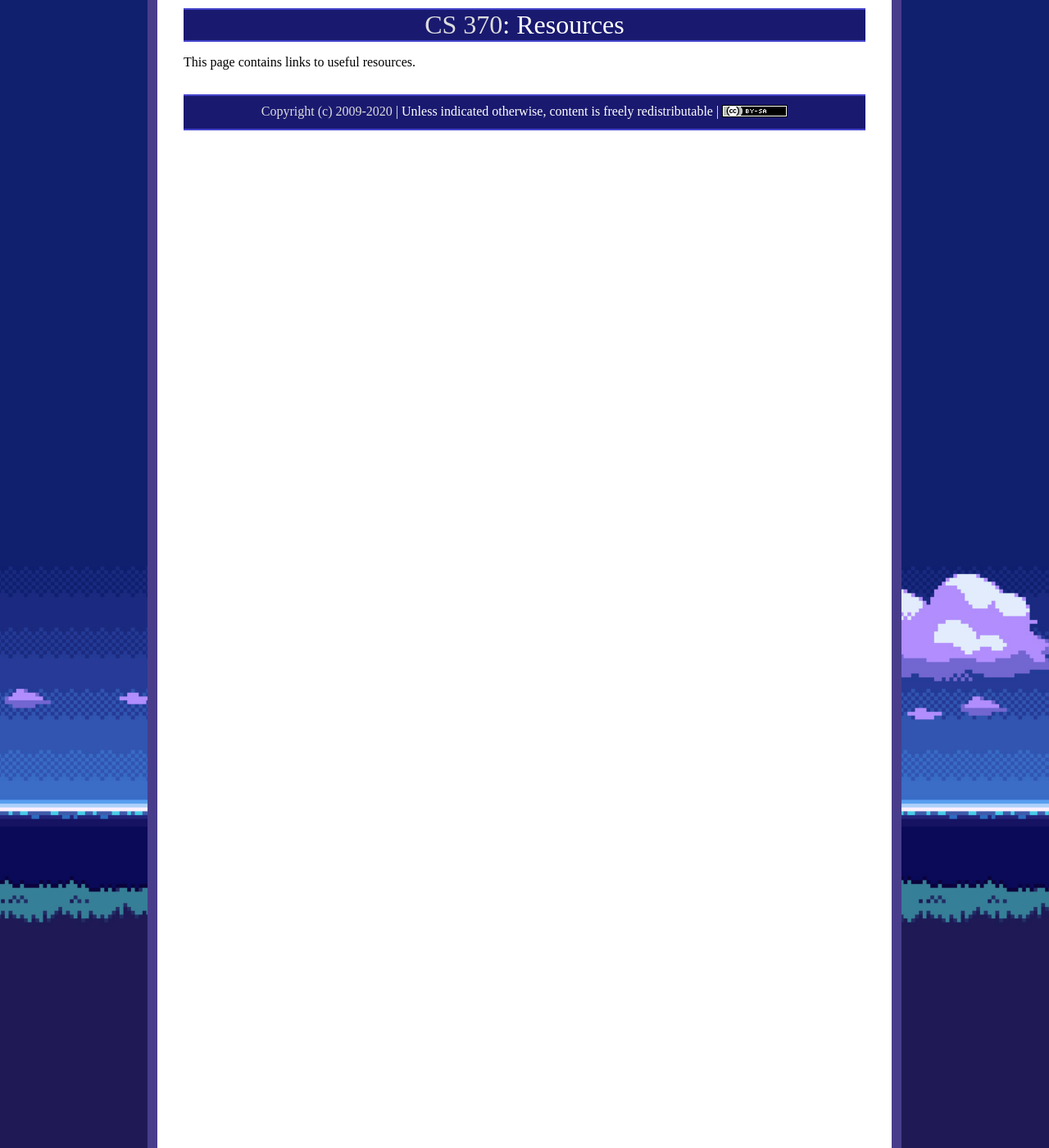
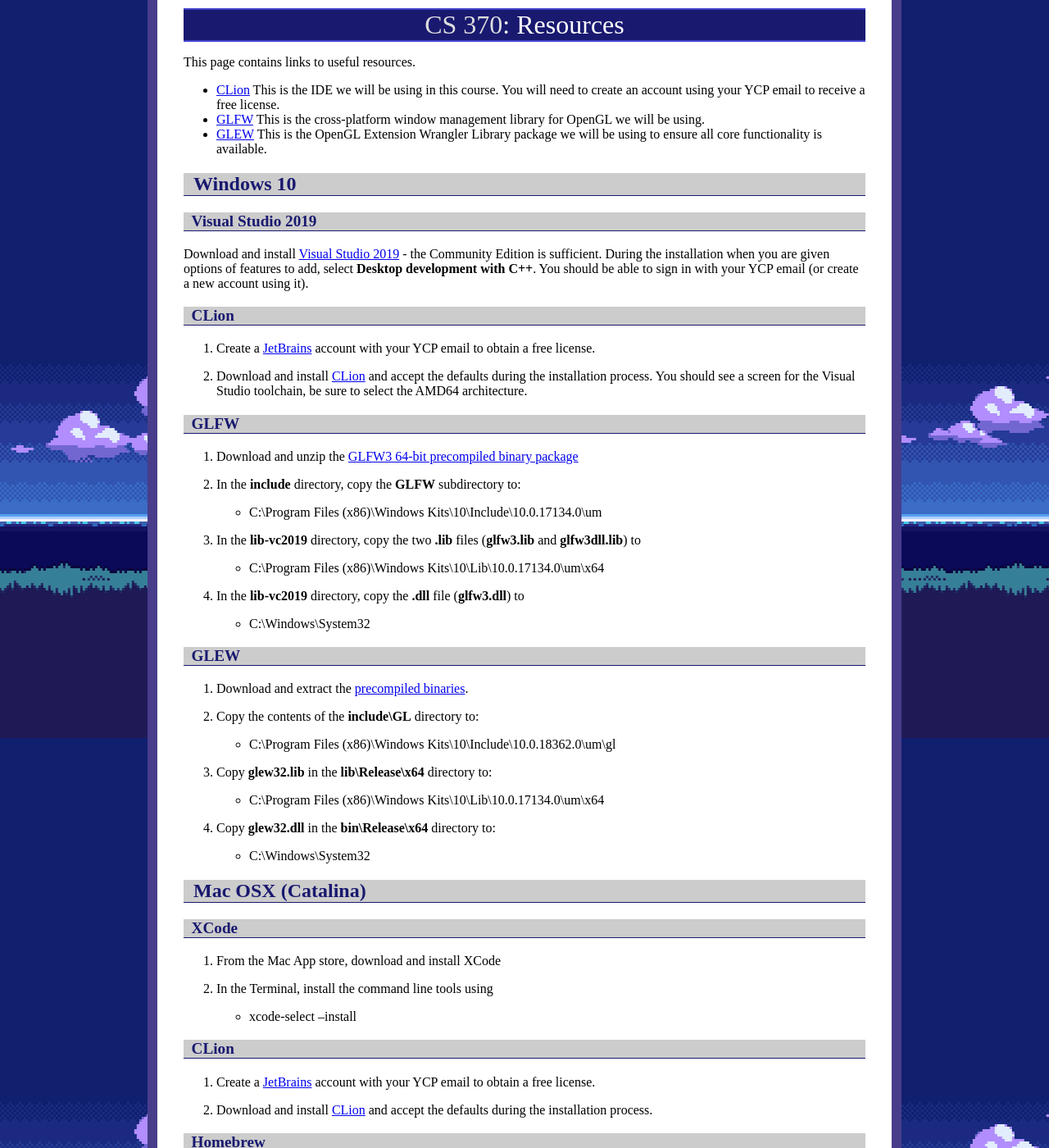
Before and after one commit to ycpcs/cs370-fall2020, a Jekyll site: the page built from resources.md, in a window 1280 px wide and 1400 px high. Shown: the whole window at 82% size. Built offline with Jekyll 4.4.1, drawn with Linux system fonts in a browser that asks for light colours; some of the changed text lies outside the part shown.

Commit message:
update resources
update resources

````diff
--- a/resources.md
+++ b/resources.md
@@ -6,156 +6,90 @@ title: Resources
 This page contains links to useful resources.
 
 
-<!--
--   [Visual Studio 2017](https://e5.onthehub.com/WebStore/ProductsByMajorVersionList.aspx?cmi_cs=1&cmi_mnuMain=bdba23cf-e05e-e011-971f-0030487d8897&ws=c1ca0b0c-0f62-e511-9410-b8ca3a5db7a1&vsro=8) is available through MSDNAA. Use the Desktop Development for C++ option.
--   [FreeGLUT](http://freeglut.sourceforge.net/) the OpenGL window management package we will be using. The package is targetted to Linux, but you can get a distribution for [Windows](http://www.transmissionzero.co.uk/software/freeglut-devel/).
--   [SOIL](http://www.lonesock.net/soil.html) the Simple OpenGL Image Library package we will be using. I have precompiled libraries for Windows and Mac OSX that can be downloaded in the corresponding installation section below.
--   [GLEW](http://glew.sourceforge.net/) the OpenGL Extension Wrangler Library package we will be using for shaders (since Windows contains an old version of OpenGL). NOTE: OSX contains a current version of OpenGL and thus does not require GLEW.
 
-FreeGLUT Installation Instructions
-----------------------------------
+-   [CLion](https://www.jetbrains.com/clion/) This is the IDE we will be using in this course. You will need to create an account using your YCP email to receive a free license.
+-   [GLFW](https://www.glfw.org) This is the cross-platform window management library for OpenGL we will be using.
+-   [GLEW](http://glew.sourceforge.net/) This is the OpenGL Extension Wrangler Library package we will be using to ensure all core functionality is available.
 
-**Windows 10 (Visual Studio 2017)**
 
-1.  Download and extract [freeglut 3.0.0 MSVC Package](http://www.transmissionzero.co.uk/software/freeglut-devel/).
+## Windows 10
+
+### Visual Studio 2019
+
+Download and install [Visual Studio 2019](https://visualstudio.microsoft.com) - the Community Edition is sufficient. During the installation when you are given options of features to add, select **Desktop development with C++**. You should be able to sign in with your YCP email (or create a new account using it).
+
+### CLion
+
+1.  Create a [JetBrains](https://account.jetbrains.com/login) account with your YCP email to obtain a free license.
+
+2. Download and install [CLion](https://www.jetbrains.com/clion/) and accept the defaults during the installation process. You should see a screen for the Visual Studio toolchain, be sure to select the AMD64 architecture.
+
+### GLFW
+
+1.  Download and unzip the [GLFW3 64-bit precompiled binary package](https://www.glfw.org)
+
+2. In the **include** directory, copy the **GLFW** subdirectory to:
+
+    - C:\\Program Files (x86)\\Windows Kits\\10\\Include\\10.0.17134.0\\um
+
+3. In the **lib-vc2019** directory, copy the two **.lib** files (**glfw3.lib** and **glfw3dll.lib**) to
+
+    - C:\\Program Files (x86)\\Windows Kits\\10\\Lib\\10.0.17134.0\\um\\x64
+
+4. In the **lib-vc2019** directory, copy the **.dll** file (**glfw3.dll**) to
+
+    - C:\\Windows\\System32
+
+### GLEW
+
+1.  Download and extract the [precompiled binaries](https://sourceforge.net/projects/glew/files/glew/2.1.0/glew-2.1.0-win32.zip/download).
 
 2.  Copy the contents of the **include\\GL** directory to:
 
-    - C:\\Program Files (x86)\\Windows Kits\\10\\Include\\10.0.17134.0\\um\\gl
+    - C:\\Program Files (x86)\\Windows Kits\\10\\Include\\10.0.18362.0\\um\\gl
 
-3.  Copy **freeglut.lib** from the **lib** directory (**NOT** the x64 subdirectory) to:
+3.  Copy **glew32.lib** in the **lib\\Release\\x64** directory to:
 
-    - C:\\Program Files (x86)\\Windows Kits\\10\\Lib\\10.0.17134.0\\um\\x86
+    - C:\\Program Files (x86)\\Windows Kits\\10\\Lib\\10.0.17134.0\\um\\x64
 
-4.  Copy **freeglut.dll** from the **bin** directory (**NOT** the x64 subdirectory) to:
+4.  Copy **glew32.dll** in the **bin\Release\x64** directory to:
 
-    - C:\\Windows\\SysWOW64
+    - C:\\Windows\\System32
 
-**Linux (ubuntu)**
 
-From a terminal window
+## Mac OSX (Catalina)
 
-```cpp
-$ sudo apt-get install freeglut3-dev
-```
+### XCode
 
-**Linux (centos)**
+1. From the Mac App store, download and install XCode
 
-From a terminal window
+2. In the Terminal, install the command line tools using
 
-```cpp
-$ sudo yum install freeglut-devel.x86_64
-```
+    - xcode-select --install
 
-**Mac OSX**
+### CLion
 
-Install **XCode** from the App Store.
+1.  Create a [JetBrains](https://account.jetbrains.com/login) account with your YCP email to obtain a free license.
 
-Then in a terminal window
+2. Download and install [CLion](https://www.jetbrains.com/clion/) and accept the defaults during the installation process.
 
-```cpp
-$ sudo xcode-select --install
-```
+### Homebrew
 
-to install the command line tools.
+Install the [homebrew](https://brew.sh) package manager for Mac.
 
-SOIL Installation Instructions
-------------------------------
+### GLFW
 
-**Windows 10 (Visual Studio 2017)**
+Install GLFW via **homebrew**
 
-1.  Copy the header file [SOIL.h](soil/win64/SOIL.h) to (you will need to make a new **SOIL** directory):
+    - brew install glfw
 
-    - C:\\Program Files (x86)\\Windows Kits\\10\\Include\\10.0.17134.0\\um\\SOIL
+### GLEW
 
-2.  Copy the library [SOIL.lib](soil/win64/SOIL.lib) to:
+Install GLEW via **homebrew**
 
-    - C:\\Program Files (x86)\\Windows Kits\\10\\Lib\\10.0.17134.0\\um\\x86
+    - brew install glew
 
-**Linux (ubuntu)**
 
-From a terminal window
+## Linux
 
-```cpp
-$ sudo apt-get install libsoil-dev
-```
-
-**Linux (centos)**
-
-1.  Download the [linux header](soil/centos/SOIL.h).
-
-2.  In a terminal window, from the directory where you downloaded the header file:
-
-	```cpp
-	$ sudo mkdir /usr/local/include/SOIL
-
-	$ sudo cp SOIL.h /usr/local/include/SOIL/
-	```
-
-3.  Download [libSOIL.a](soil/centos/libSOIL.a).
-
-4.  In a terminal window, from the directory where you downloaded the library:
-
-	```cpp
-	$ sudo cp libSOIL.a /usr/local/lib/
-	```
-
-**Mac OSX**
-
-1.  Download the [mac header](soil/mac/SOIL.h).
-
-2.  In a terminal window, from the directory where you downloaded the header file:
-
-	```cpp
-	$ sudo mkdir /usr/local/include/SOIL
-
-	$ sudo cp SOIL.h /usr/local/include/SOIL/
-	```
-
-3.  Download [libSOIL.a](soil/mac/libSOIL.a).
-
-4.  In a terminal window, from the directory where you downloaded the library:
-
-	```cpp
-	$ sudo cp libSOIL.a /usr/local/lib/
-	```
-
-GLEW Installation Instructions
-------------------------------
-
-**Windows 10 (Visual Studio 2017)**
-
-1.  Download and extract (be sure to get the Windows 32-bit version even if you are running a 64-bit OS) [precompiled binaries](https://sourceforge.net/projects/glew/files/glew/2.1.0/glew-2.1.0-win32.zip/download).
-
-2.  Copy the contents of the **include\\GL** directory to:
-
-    - C:\\Program Files (x86)\\Windows Kits\\10\\Include\\10.0.17134.0\\um\\gl
-
-3.  Copy **glew32.lib** in the **lib\\Release\Win32** directory to:
-
-    - C:\\Program Files (x86)\\Windows Kits\\10\\Lib\\10.0.17134.0\\um\\x86
-
-4.  Copy **glew32.dll** in the **bin\Release\Win32** directory to:
-
-    - C:\\Windows\\SysWOW64
-
-**Linux (ubuntu)**
-
-From a terminal window
-
-```cpp
-$ sudo apt-get install libglew-dev
-```
-
-**Linux (centos)**
-
-From a terminal window
-
-```cpp
-$ sudo yum install glew-devel.x86_64
-```
-
-**Mac OSX**
-
-GLEW is not needed for OSX.
--->
+Use the appropriate package manager, e.g. **yum** or **apt**. Contact me for further assistance.
````
